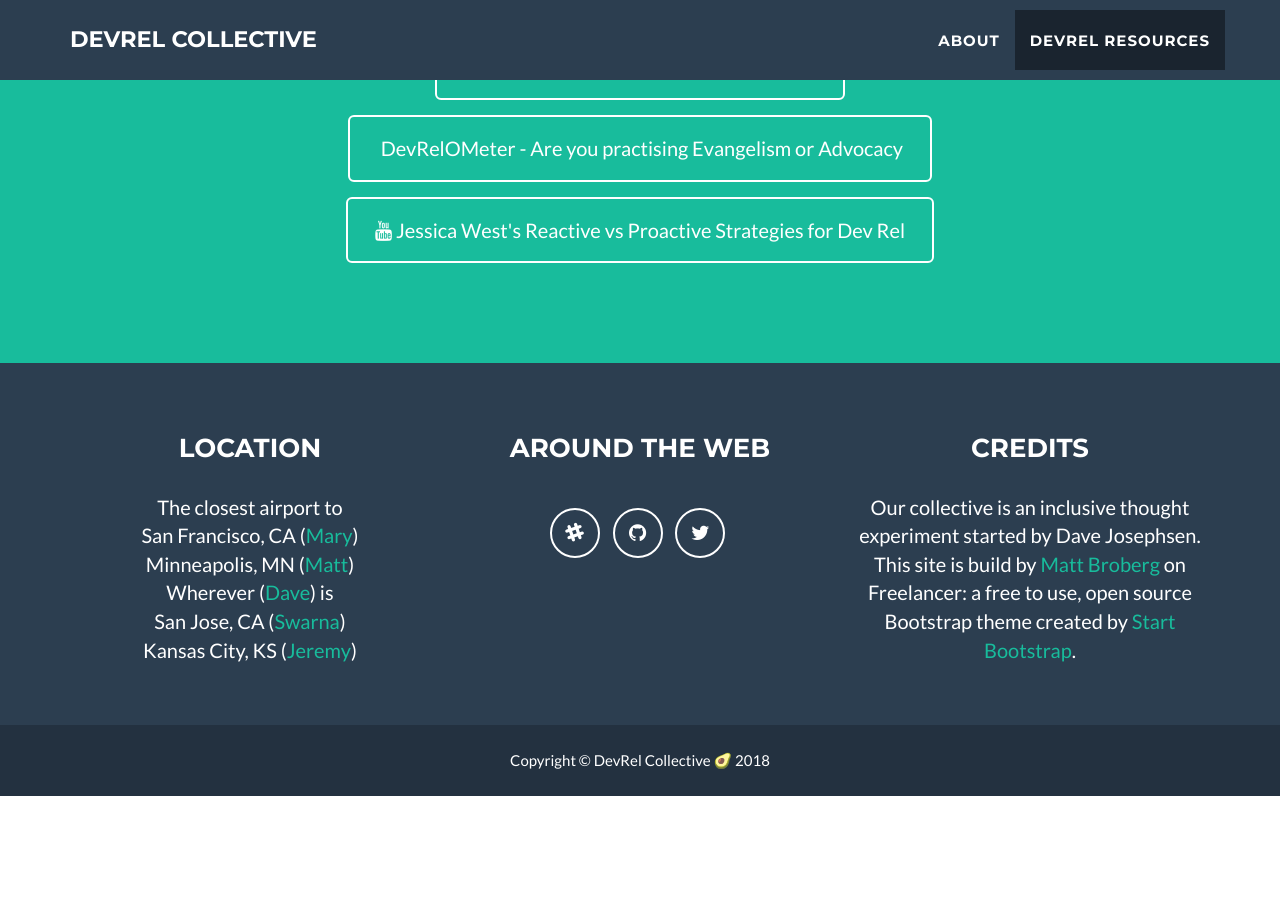
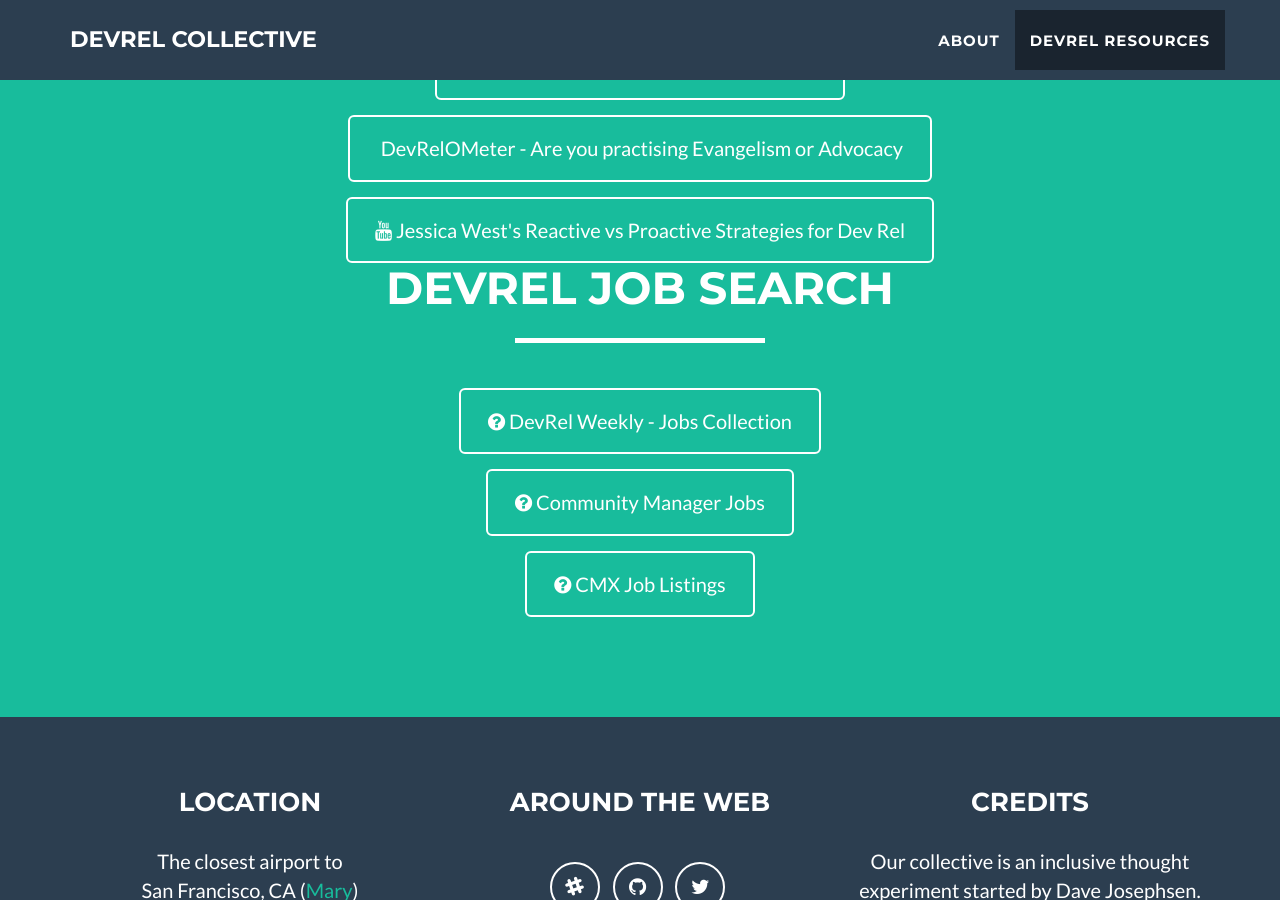
Before and after one commit to evangelistcollective/evangelistcollective.github.io, a Jekyll site: the page built from index.html, in a window 1280 px wide and 900 px high, scrolled down 2627 px. Built offline with Jekyll 4.4.1, drawn with Linux system fonts in a browser that asks for light colours; before the commit the page ends 3423 px from its top, so only the background shows below that.

Commit message:
Update resources.html
added DevRel Jobs section

```diff
--- a/_includes/resources.html
+++ b/_includes/resources.html
@@ -70,4 +70,30 @@
                </div>
            </div>
        </div>
-   </section>
+
+      <div class="container">
+           <div class="row">
+               <div class="col-lg-12 text-center">
+                   <h2>DevRel Job Search</h2>
+                   <hr class="star-light">
+               </div>
+           </div>
+           <div class="row">
+               <div class="col-lg-8 col-lg-offset-2 text-center">
+                   <a href="https://devrelweekly.com" target="_blank" class="btn btn-lg btn-outline">
+                       <i class="fa fa-question-circle"></i> DevRel Weekly - Jobs Collection
+                   </a>
+               </div>
+            <div class="col-lg-8 col-lg-offset-2 text-center">
+                <a href="https://communitymanagerjobs.co" target="_blank" class="btn btn-lg btn-outline">
+                    <i class="fa fa-question-circle"></i> Community Manager Jobs
+                </a>
+            </div>
+            <div class="col-lg-8 col-lg-offset-2 text-center">
+                <a href="https://cmxhub.com/jobs/" target="_blank" class="btn btn-lg btn-outline">
+                    <i class="fa fa-question-circle"></i> CMX Job Listings
+                </a>
+            </div>
+        </div>
+     </div>
+ </section>
```
